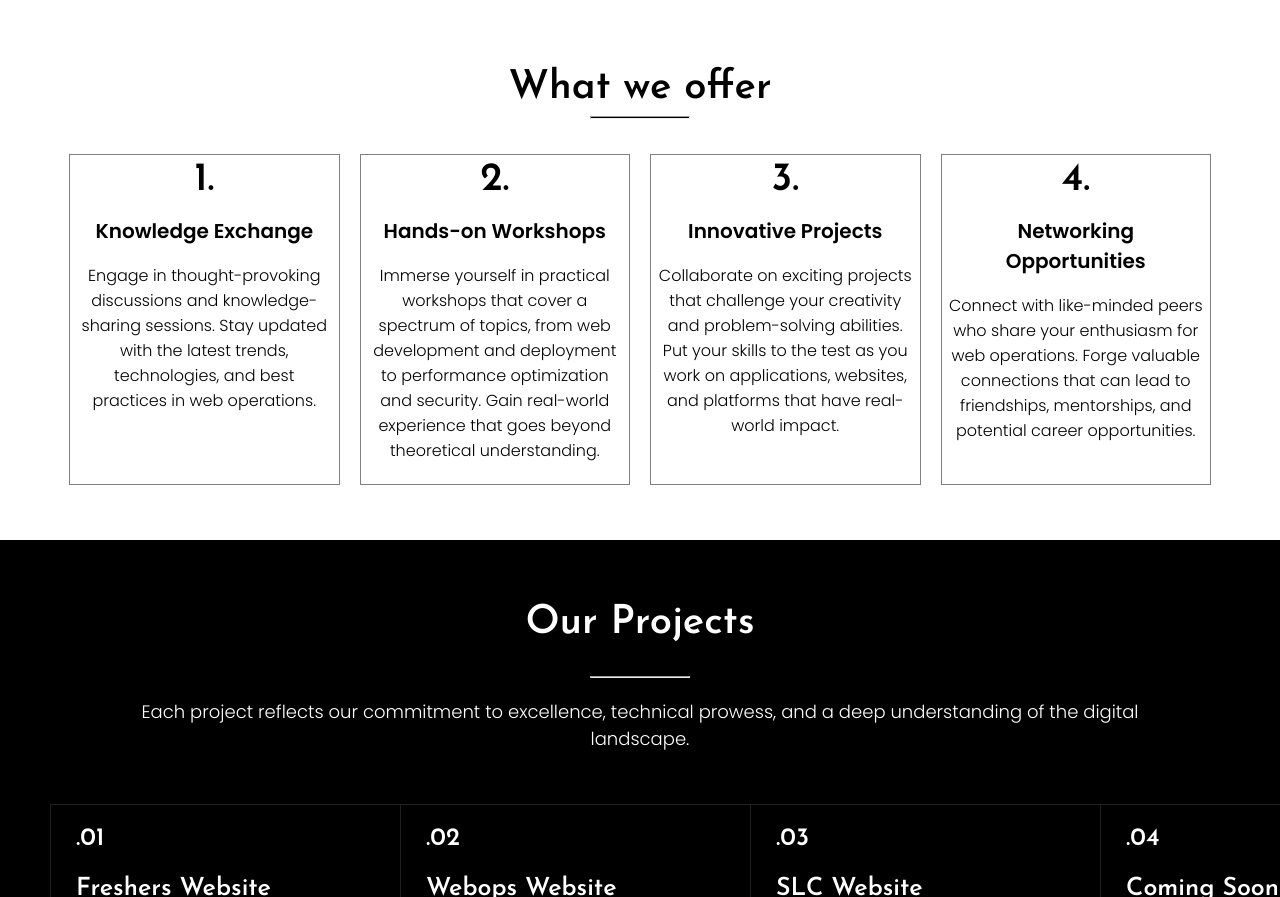
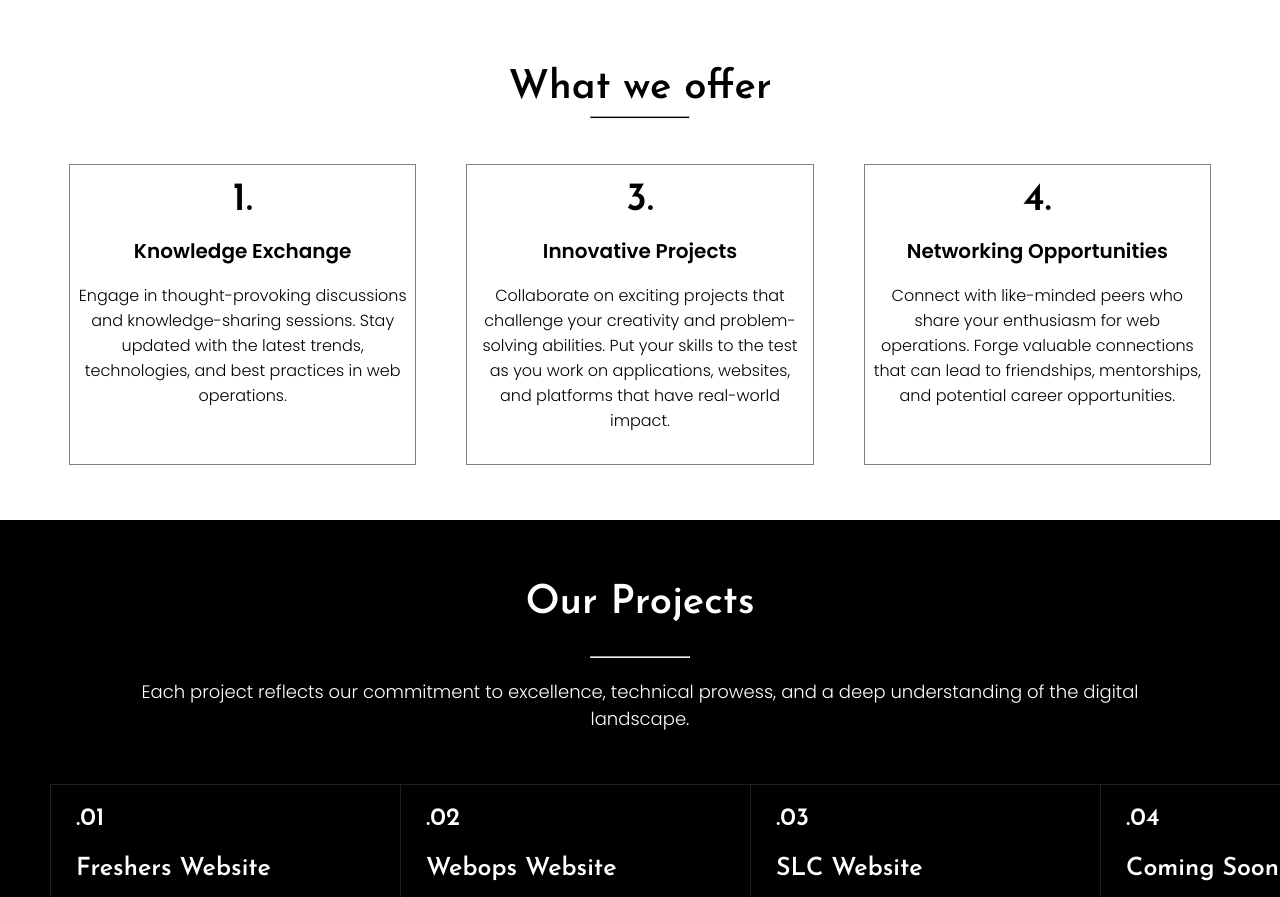
Before and after one commit to SanjeetKotarya/InstiWebOps, a plain HTML site: page index.html in a window 1280 px wide. Shown: the part 1400-2297 px from the top of the page. Drawn offline with Linux system fonts and the light colour scheme; a web font is replaced by a local one.

Commit message:
Update wwd.html

```diff
--- a/WWD/wwd.html
+++ b/WWD/wwd.html
@@ -4,18 +4,18 @@
     }
     .www-section .row {
         display: grid;
-        grid-template-columns: repeat(4, 1fr);
-        grid-column-gap: 20px;
+        grid-template-columns: repeat(3, 1fr);
+        grid-column-gap: 50px;
         /* Adjust this value as needed */
         width: 90%;
-        margin: 20px auto;
+        margin: 30px auto;
         padding: 5px;
     }
 
     .wwd-content {
         width: 100%;
         text-align: center;
-        padding: 5px;
+        padding: 15px 5px;
         margin: 10px auto;
         background: white;
         border: solid gray 1px;
@@ -88,16 +88,6 @@
 
             <div class="wwd-content">
                 <div class="inner-column">
-                    <h1>2.</h1>
-                    <h2>Hands-on Workshops</h2>
-                    <p>Immerse yourself in practical workshops that cover a
-                        spectrum of topics, from web development and deployment to performance
-                        optimization and security. Gain real-world experience that goes beyond
-                        theoretical understanding.</p>
-                </div>
-            </div>
-            <div class="wwd-content">
-                <div class="inner-column">
                     <h1>3.</h1>
 
                     <h2>Innovative Projects</h2>
```
